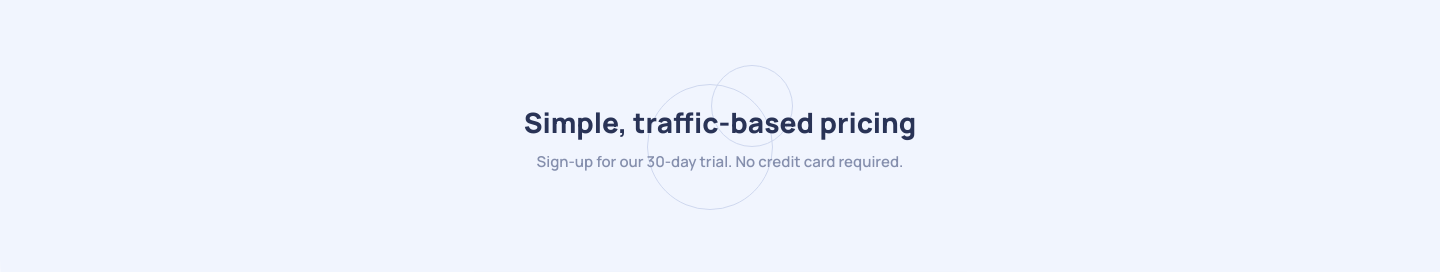
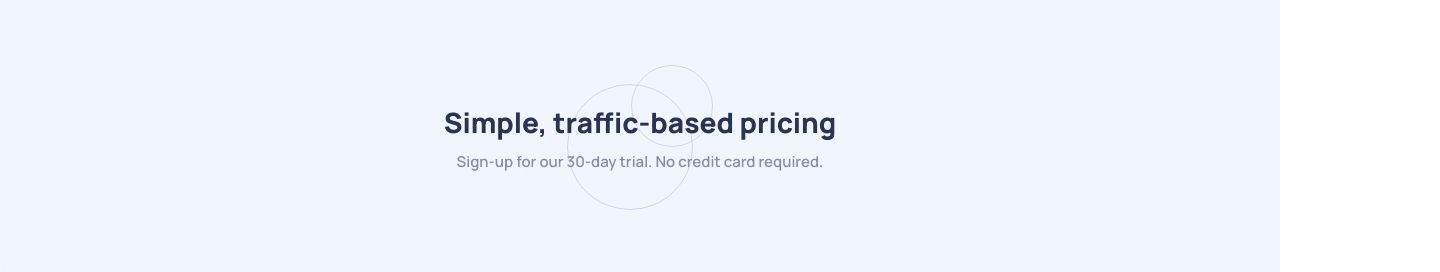
Before and after one commit to vonjytahina/Interactive-pricing-component, a plain HTML site: page index.html in a window 1280 px wide. Shown: the top 272 px of the page, 1440 px wide, since content can reach past the window. Drawn offline with Linux system fonts and the light colour scheme.

Commit message:
Update style.css

```diff
--- a/style.css
+++ b/style.css
@@ -28,7 +28,8 @@
 }
 
 .container {
-  width: 1440px;
+  width: 100%;
+  max-width: 1440px;
   height: 800px;
   margin: 0 auto;
   overflow: hidden;
@@ -39,11 +40,12 @@
 
 .app {
   margin: 0 auto;
-  width: 525px;
+  max-width: 525px;
+  /* width: 36.5%; */
 }
 
 .app .app-top {
-  width: 525px;
+  width: 100%;
   height: 275px;
   background: url('images/pattern-circles.svg') no-repeat;
   background-position: center center;
@@ -278,7 +280,7 @@ input[type="range"]::-webkit-slider-thumb:hover {
 }
 
 /* responsive */
-@media screen and (max-width: 375px) {
+@media screen and (max-width: 525px) {
   .container {
     width: 375px;
     height: 750px;
```
